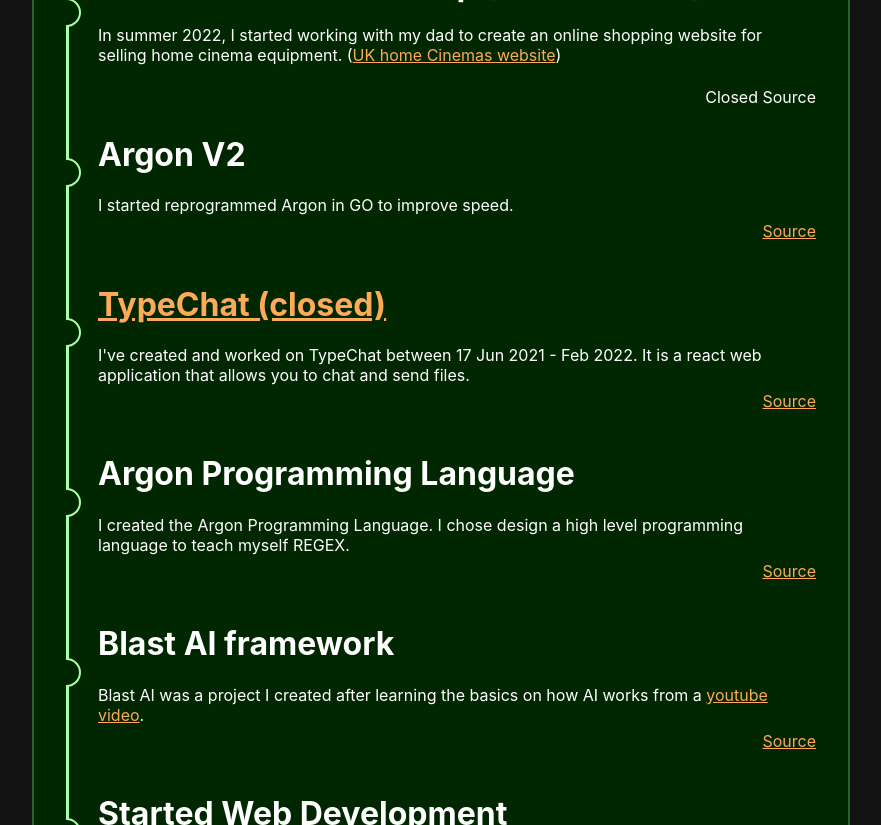
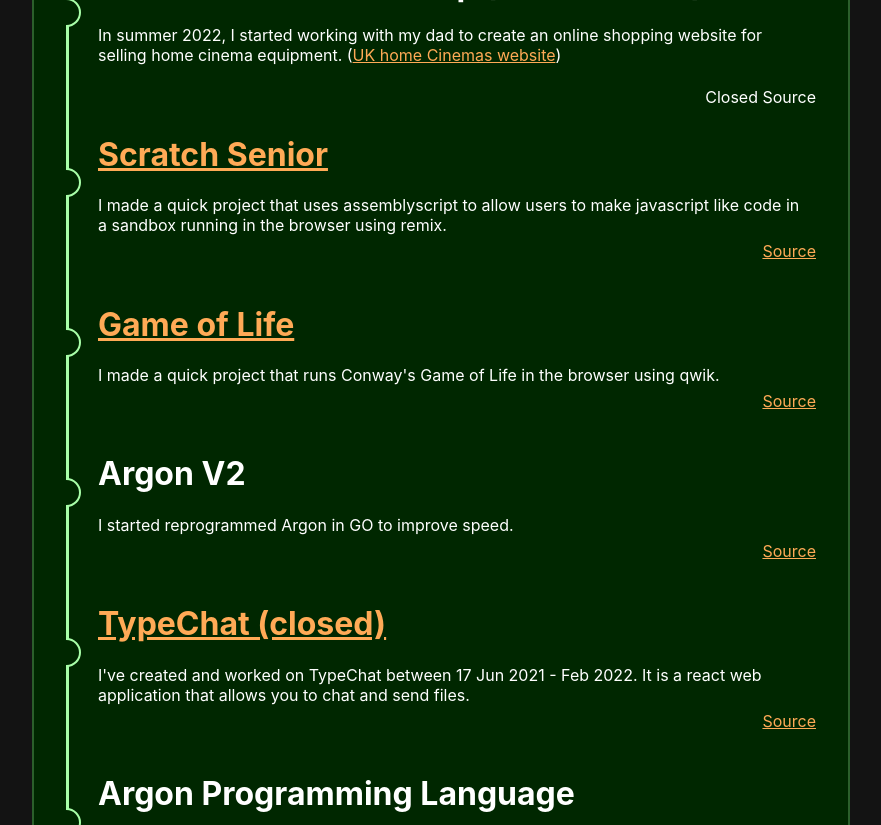
Before and after one commit to Ugric/CV-site, a Next.js app: page / in a window 1280 px wide. Shown: the part 840-1665 px from the top of the page, without its empty margins (199-1080 px from the left). Built offline with nearby package versions, Linux system fonts and the light colour scheme.

Commit message:
add more info

```diff
--- a/pages/index.tsx
+++ b/pages/index.tsx
@@ -102,6 +102,55 @@
                                     <p className={styles.source}>
                                         Closed Source
                                     </p>
+                                </>,
+                                <>
+                                    <h1>
+                                        <a
+                                            href="https://scratch.wbell.dev/"
+                                            target="_blank"
+                                            rel="noopener noreferrer"
+                                        >
+                                            Scratch Senior
+                                        </a>
+                                    </h1>
+                                    <p>
+                                        I made a quick project that uses
+                                        assemblyscript to allow users to make
+                                        javascript like code in a sandbox
+                                        running in the browser using remix.
+                                    </p>
+                                    <a
+                                        href="https://github.com/Ugric/Scratch-Senior"
+                                        target="_blank"
+                                        rel="noopener noreferrer"
+                                        className={styles.source}
+                                    >
+                                        Source
+                                    </a>
+                                </>,
+                                <>
+                                    <h1>
+                                        <a
+                                            href="https://game-of-life.wbell.dev/"
+                                            target="_blank"
+                                            rel="noopener noreferrer"
+                                        >
+                                            Game of Life
+                                        </a>
+                                    </h1>
+                                    <p>
+                                        I made a quick project that runs
+                                        Conway&apos;s Game of Life in the
+                                        browser using qwik.
+                                    </p>
+                                    <a
+                                        href="https://github.com/Ugric/game-of-life"
+                                        target="_blank"
+                                        rel="noopener noreferrer"
+                                        className={styles.source}
+                                    >
+                                        Source
+                                    </a>
                                 </>,
                                 <>
                                     <h1>Argon V2</h1>
```
